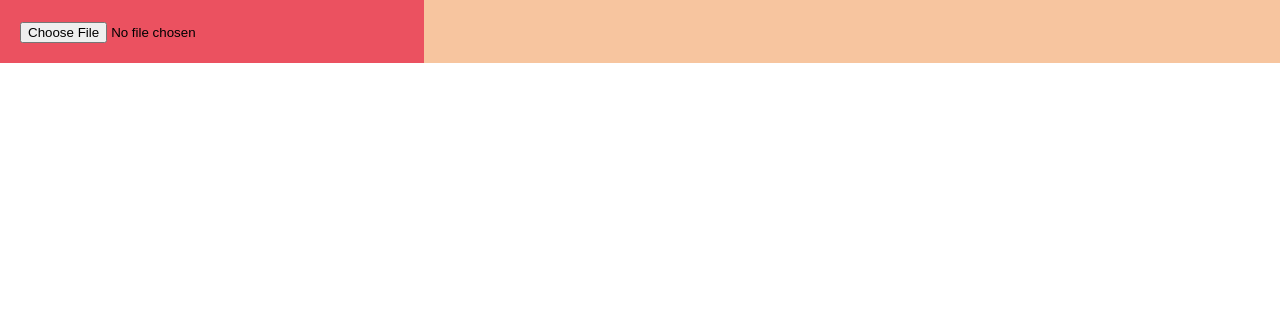
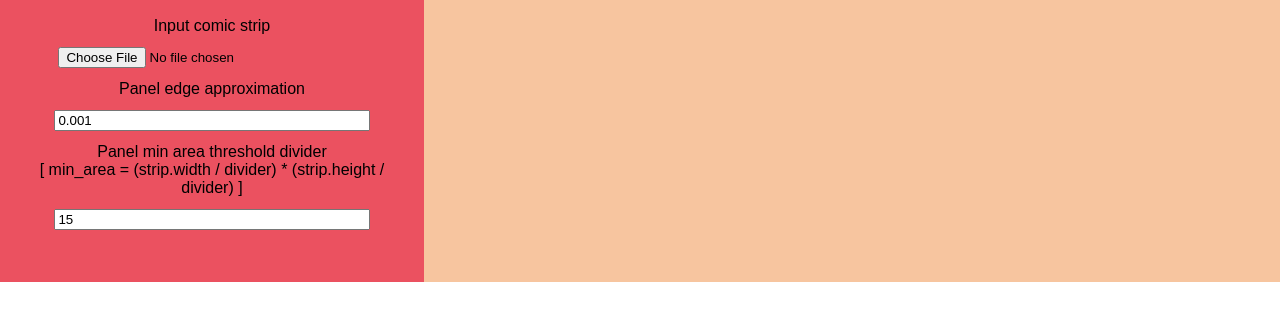
Before and after one commit to Wykerd/chopfox, a website built with webpack: page web/demo/index.html in a window 1280 px wide. Shown: the part 108-428 px from the top of the page. Built offline with nearby package versions, Linux system fonts and the light colour scheme.

Commit message:
Add params to demo

```diff
--- a/web/demo/index.html
+++ b/web/demo/index.html
@@ -19,6 +19,10 @@
             width: 30%;
             background-color: #EB5160;
             padding: 20px;
+            display: flex;
+            flex-flow: column;
+            align-items: center;
+            text-align: center;
         }
         canvas#input_img {
             max-width: 100%;
@@ -51,6 +55,10 @@
         header {
             background-color: #294C60;
         }
+        section#input input {
+            width: 80%;
+            margin: 12px 0;
+        }
     </style>
     <main>
         <header>
@@ -59,7 +67,13 @@
         </header>
         <div>
             <section id="input">
+                <span>Input comic strip</span>
                 <input type="file" accept="image/*" />
+                <span>Panel edge approximation</span>
+                <input type="number" id="panel_prec" min="0" max="1" step="0.001" value="0.001" />
+                <span>Panel min area threshold divider</span>
+                <span>[ min_area = (strip.width / divider) * (strip.height / divider) ]</span>
+                <input type="number" id="panel_area" min="1" step="1" value="15" />
                 <canvas id="input_img" width="0" height="0"></canvas>
             </section>
             <section id="output">
```
Also changed, not shown: web/demo/index.js (+23 -3 lines).
